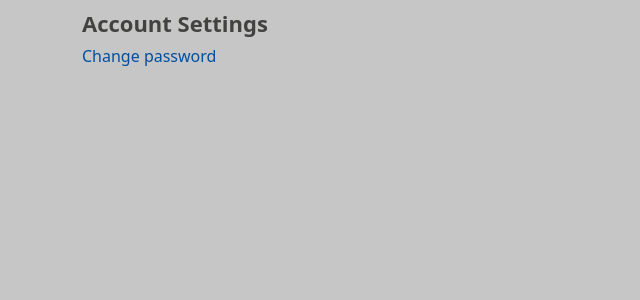
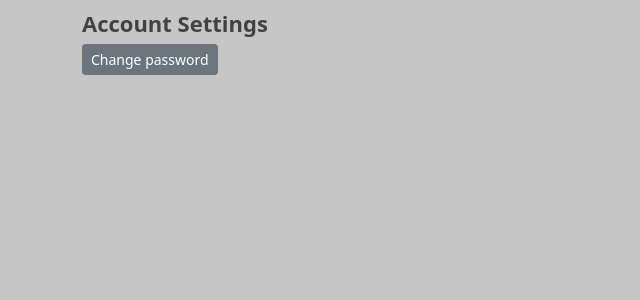
Before and after one commit to UKB-IT-Sec/NAC-Service-Portal, a Django app: template src/templates/account_settings.html in a window 1280 px wide. Shown: the part 56-356 px from the top of the page, without its empty margins (0-640 px from the left). Run offline with Django 5.2, Linux system fonts and the light colour scheme; the template is opened without the code that fills it, so the values that code supplies are empty; parts of the project's set-up code (start-up, migrations or seed data) failed here and were passed over.

Commit message:
account settings button

```diff
--- a/src/templates/account_settings.html
+++ b/src/templates/account_settings.html
@@ -2,6 +2,6 @@
 {% block content %}
 <div class="container">
     <h1>Account Settings</h1>
-    <a href="{% url 'change_password' %}">Change password</a>
+    <a class="btn btn-secondary btn-sm" style="color: white;" href="{% url 'change_password' %}">Change password</a>
 </div>
 {% endblock content %}
```
